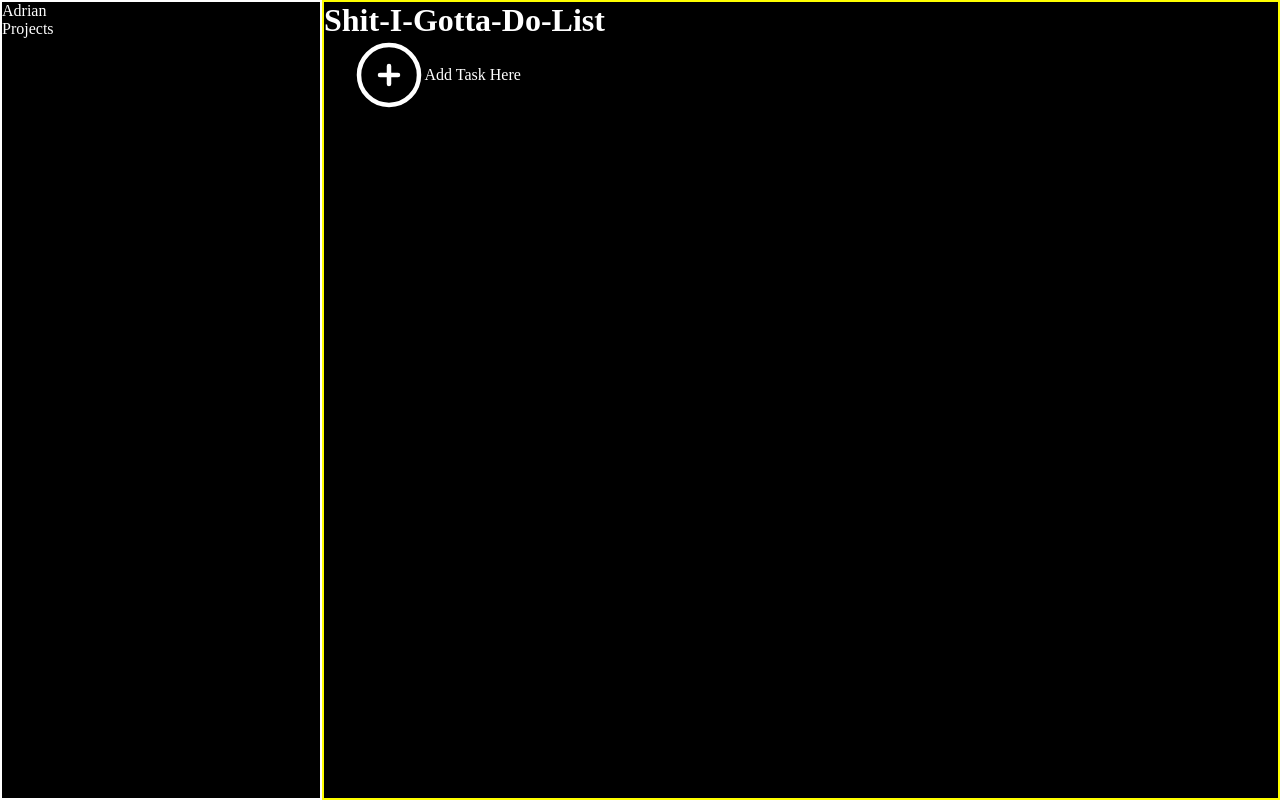
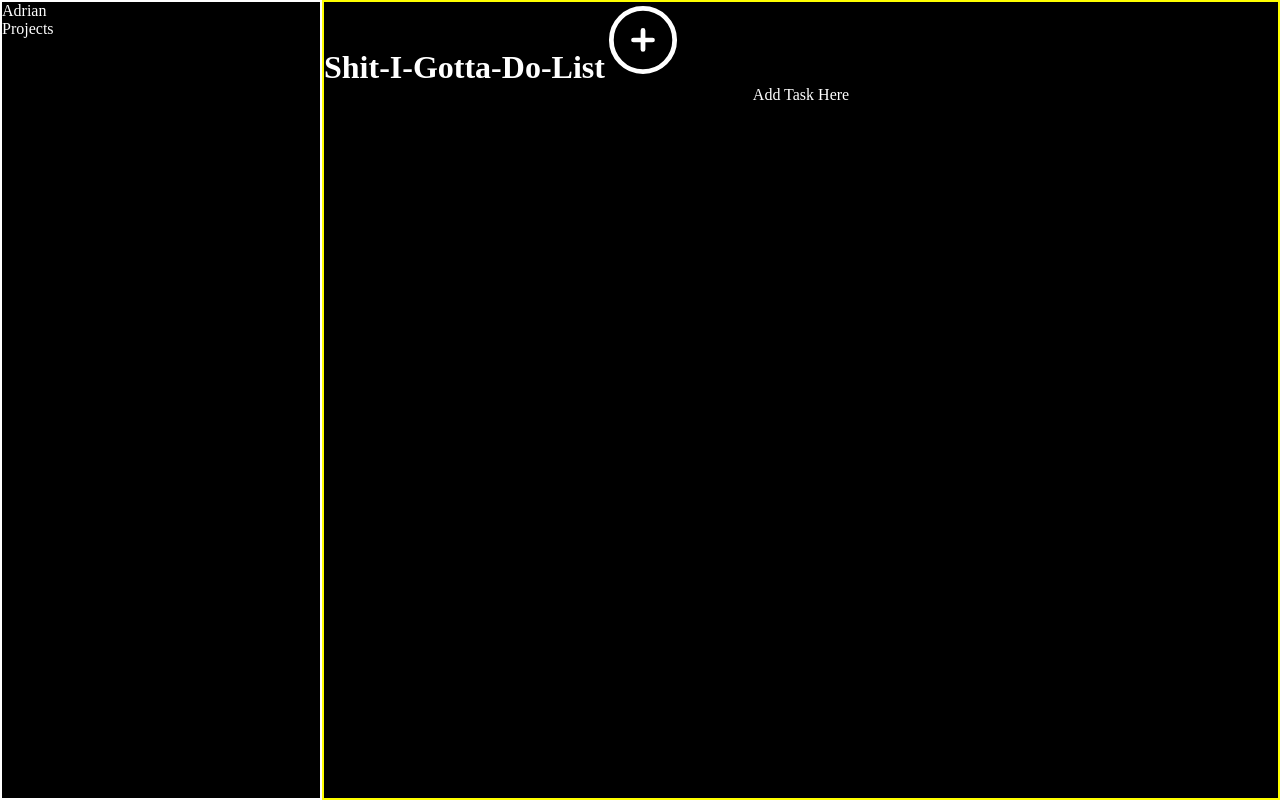
Before and after one commit to adrianc1/todo, a website built with webpack: page src/index.html in a window 1280 px wide. Built offline with nearby package versions, Linux system fonts and the light colour scheme.

Commit message:
made editable content list item

```diff
--- a/src/index.js
+++ b/src/index.js
@@ -1,7 +1,7 @@
 import './style.css';
 import addIcon from './addicon.svg';
 import createForm from './form.js';
-
+const header = document.getElementById('heading');
 
 class TaskManager {
     constructor() {
@@ -17,16 +17,14 @@ class TaskManager {
     addIcon() {
         const myIcon = new Image();
         myIcon.src = addIcon;
-        myIcon.setAttribute('class', 'icon');
+        myIcon.setAttribute('id', 'icon');
         return myIcon;
     }
 
     appendElement(taskContainer) {
         const taskItem = this.taskItem();
-        const icon1 = this.addIcon();
         const addTaskText = "Add Task Here";
-
-        taskItem.appendChild(icon1);
+        taskItem.contentEditable = 'true';
         taskItem.append(addTaskText)
         taskContainer.append(taskItem);
         this.mainContent.appendChild(taskContainer);
@@ -36,7 +34,7 @@ class TaskManager {
     createNewTask() {
         const newTask = new TaskManager();
         newTask.appendElement(taskContainer);
-        taskContainer.addEventListener('click', newTask.createNewTask)
+        header.addEventListener('click', newTask.createNewTask);
         return this;
     }
 
@@ -49,20 +47,16 @@ class TaskContainer {
         this.taskContainer.setAttribute('class', 'task-container');
         return this.taskContainer;
     }
+};
 
-    taskItem() {
-        const taskItem = document.createElement('li');
-        taskItem.setAttribute('class', 'task-item');
-        return taskItem;
-    }
-}
 
+/* initialize project */
 function init() {
     const task = new TaskManager();
     task.appendElement(taskContainer);
-    taskContainer.addEventListener('click', task.createNewTask);
+    header.appendChild(task.addIcon())
+    header.addEventListener('click', task.createNewTask);
 }
-
 const taskContainer = new TaskContainer();
 
 init();
--- a/src/style.css
+++ b/src/style.css
@@ -26,6 +26,10 @@ body {
     border: 2px solid yellow;
 }
 
+#icon {
+    cursor: pointer;
+}
+
 img {
     width: 8%;
 }
@@ -34,7 +38,6 @@ img {
     display: flex;
     flex-direction: column;
     align-items: center;
-    cursor: pointer;
 }
 
 .task-item {
```
